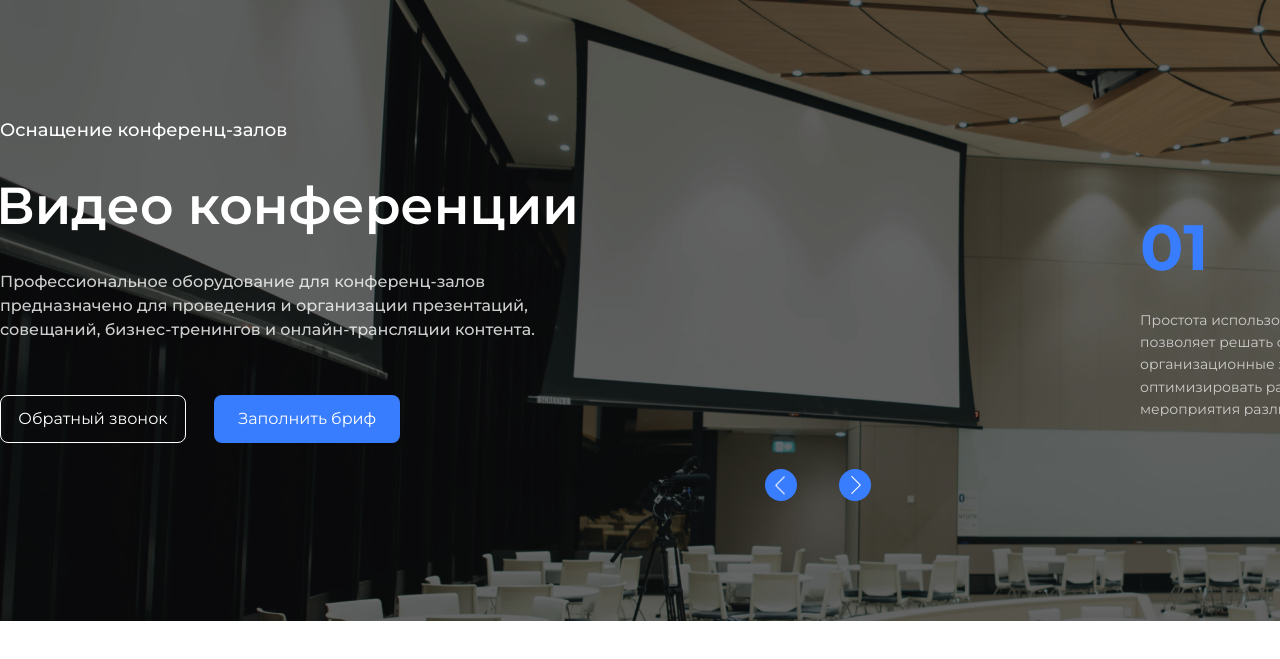
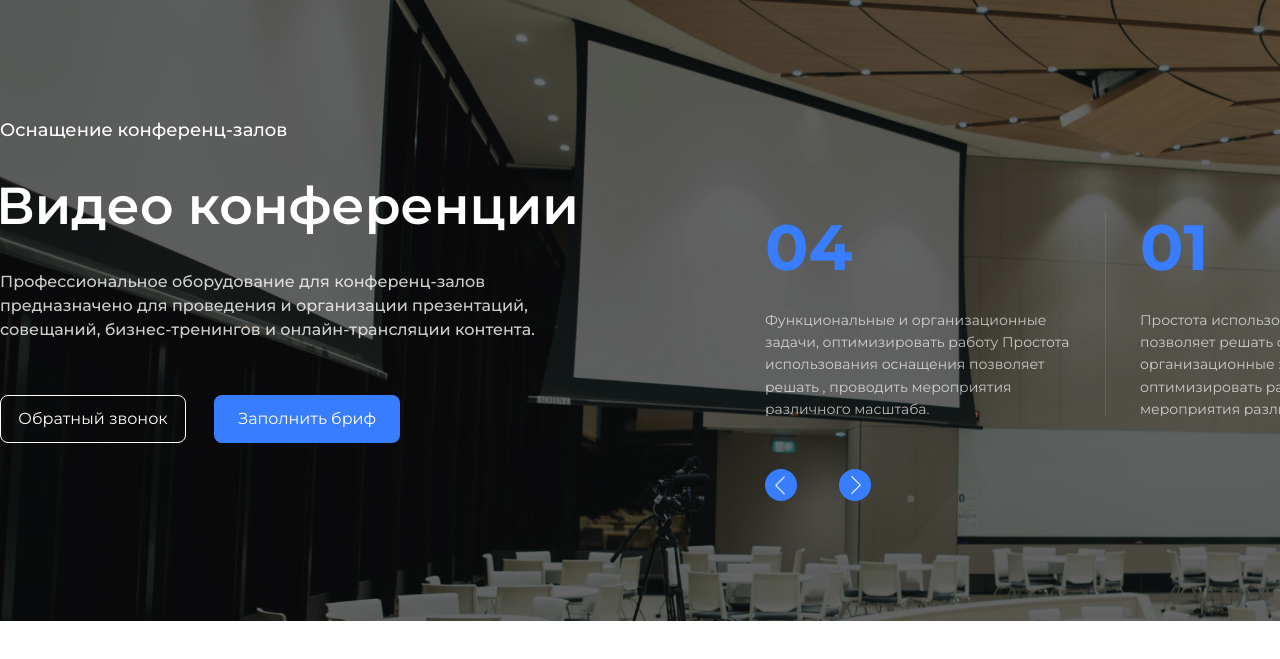
Before and after one commit to Dem0nZ/djStoreTest, a website built with webpack: page src/index.html in a window 1280 px wide. Both pictures are taken after a click on the element 781 px from the left and 584 px from the top of the page. Shown: the part 99-758 px from the top of the page. Built offline with nearby package versions, Linux system fonts and the light colour scheme.

Commit message:
Slider no-fade

```diff
--- a/src/scss/slider.scss
+++ b/src/scss/slider.scss
@@ -143,3 +143,5 @@
     }
   }
 }
+
+@keyframes move_prev { from { margin-left: -375px; } to { margin-left: 0; }  }
--- a/src/slider.js
+++ b/src/slider.js
@@ -1,12 +1,11 @@
 import { slides } from '../slides'
-const sliderWidth = document.querySelector( '.slider-hider' ).offsetWidth
 const slidesUl = document.querySelector('.slides')
 const nextBtn = document.querySelector( '#nextSlide' )
 const prevBtn = document.querySelector( '#prevSlide' )
 
 const slideWidth = 375
 
-const createRightSlide = (slide) => {
+const createSlide = (slide) => {
     let li = document.createElement('li')
     li.className = 'slider-item'
     li.insertAdjacentHTML('afterbegin', `<h2>${slide.h2Right}</h2><p>${slide.pRight}</p>`)
@@ -14,8 +13,8 @@ const createRightSlide = (slide) => {
 }
 
 let position = 0
-let firstSlide = createRightSlide(slides[position])
-let secondSlide = createRightSlide(slides[position + 1])
+let firstSlide = createSlide(slides[position])
+let secondSlide = createSlide(slides[position + 1])
 
 slidesUl.append(firstSlide)
 slidesUl.append(secondSlide)
@@ -33,7 +32,7 @@ const moveNext = () => {
         nextPosition = nextPosition % slides.length
     }
 
-    let newSlide = createRightSlide(slides[nextPosition])
+    let newSlide = createSlide(slides[nextPosition])
     slidesUl.append(newSlide)
 
     firstSlide.ontransitionend = () => {
@@ -60,29 +59,25 @@ const movePrev = () => {
     animationInProgress = true
 
     let prevPosition = position - 1
-    if (prevPosition <= 0) {
+    if (prevPosition < 0) {
         prevPosition = slides.length - 1
     }
-
-    let newSlide = createRightSlide(slides[prevPosition])
-    newSlide.style.marginLeft = `-${slideWidth}px`
+    let newSlide = createSlide(slides[prevPosition])
     slidesUl.prepend(newSlide)
 
-    firstSlide.ontransitionend = () => {
+    newSlide.onanimationend = () => {
         secondSlide.remove()
         secondSlide = firstSlide
         firstSlide = newSlide
 
         position--
-        if (position <= 0) {
+        if (position < 0) {
             position = slides.length - 1
         }
         animationInProgress = false
     }
-    firstSlide.style.marginLeft = `${slideWidth}px`
-    firstSlide.style.transition = 'margin-left ease 1s'
+    newSlide.style = 'animation: move_prev 1s linear 0s alternate;'
 }
 
-
-nextBtn.addEventListener('click', () => moveNext())
-prevBtn.addEventListener('click', () => movePrev())
+nextBtn.onclick = () => moveNext()
+prevBtn.onclick = () => movePrev()
```
